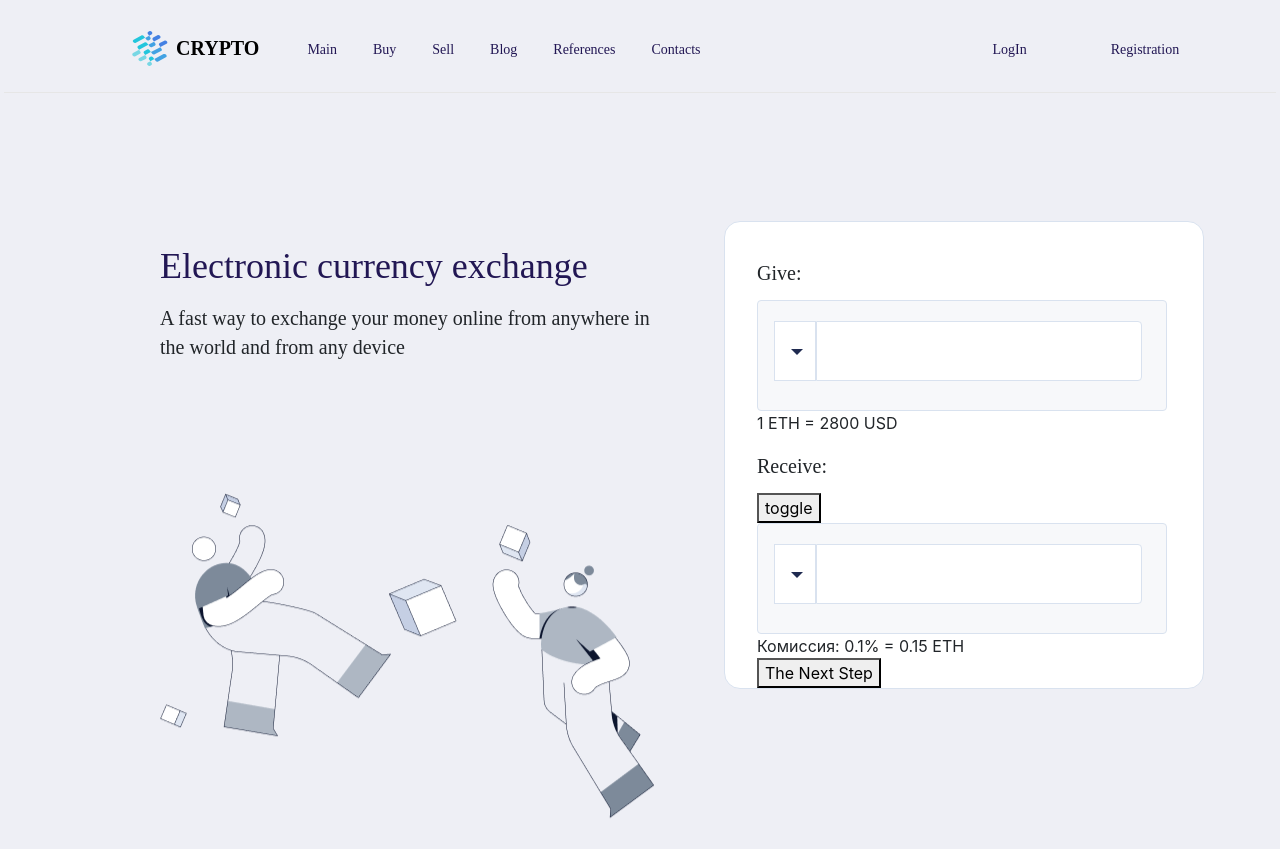
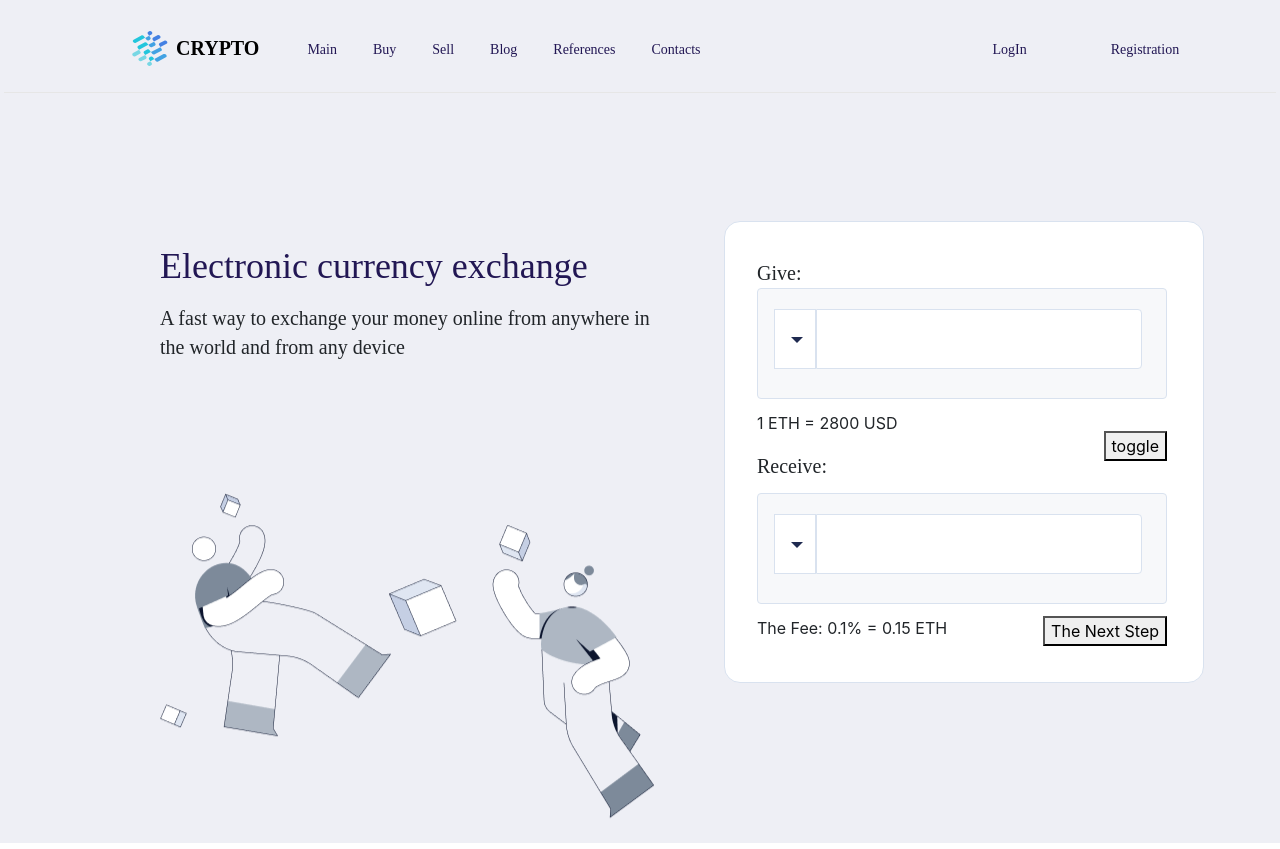
Before and after one commit to Oleksandr-Berd/crypto-exchange, a React (Create React App) app: page / in a window 1280 px wide. Built offline with nearby package versions, Linux system fonts and the light colour scheme.

Commit message:
completed temp styles

```diff
--- a/src/components/ExchangeForm/ExchangeForm.jsx
+++ b/src/components/ExchangeForm/ExchangeForm.jsx
@@ -1,5 +1,5 @@
 import Dropdown from "react-bootstrap/Dropdown";
-import { Formik, Form, Field } from "formik";
+import { Formik, Field } from "formik";
 
 import * as SC from "./ExchangeFormStyled"
 
@@ -45,13 +45,13 @@ const ExchangeForm = () => {
                 </Dropdown.Menu>
                 <SC.CustomInput type="text" name="give" placeholder="" />
               </SC.CustomDropdown>
-              <div>
+              <SC.ConWithToggle>
                 <div>
                   <p>1 ETH = 2800 USD</p>
                   <SC.Label htmlFor="">Receive:</SC.Label>
                 </div>
                 <button>toggle</button>
-              </div>
+              </SC.ConWithToggle>
 
               <SC.CustomDropdown>
                 <SC.CustomDropdownToggle
@@ -87,10 +87,10 @@ const ExchangeForm = () => {
                 </Dropdown.Menu>
                 <SC.CustomInput type="text" name="receive" placeholder="" />
               </SC.CustomDropdown>
-              <div>
-                <p>Комиссия: 0.1% = 0.15 ETH</p>
+              <SC.ConWithNextStep>
+                <p>The Fee: 0.1% = 0.15 ETH</p>
                 <button>The Next Step</button>
-              </div>
+              </SC.ConWithNextStep>
             </SC.CustomForm>
           )}
         </Formik>
--- a/src/components/ExchangeForm/ExchangeFormStyled.js
+++ b/src/components/ExchangeForm/ExchangeFormStyled.js
@@ -19,7 +19,6 @@ export const CustomForm = styled(Form)`
 `;
 
 export const Label = styled.label`
-  margin-bottom: ${(props) => props.theme.space[3]};
 
   font-family: ${(props) => props.theme.fontFamily.text};
   font-size: ${(props) => props.theme.size.S};
@@ -69,3 +68,23 @@ display: inline-block;
   border: 1px solid #d9e2ef;
   border-radius: 0;
 `;
+
+export const ConWithToggle = styled.div`
+  display: flex;
+  flex-direction: row;
+  justify-content: space-between;
+  align-items: center;
+
+  margin-top: ${(props) => props.theme.space[3]};
+  margin-bottom: ${(props) => props.theme.space[3]};
+`;
+
+export const ConWithNextStep = styled.div`
+  display: flex;
+  flex-direction: row;
+  justify-content: space-between;
+  align-items: flex-start;
+
+  margin-top: ${(props) => props.theme.space[3]};
+  margin-bottom: ${props => props.theme.space[9]};
+`;
```
